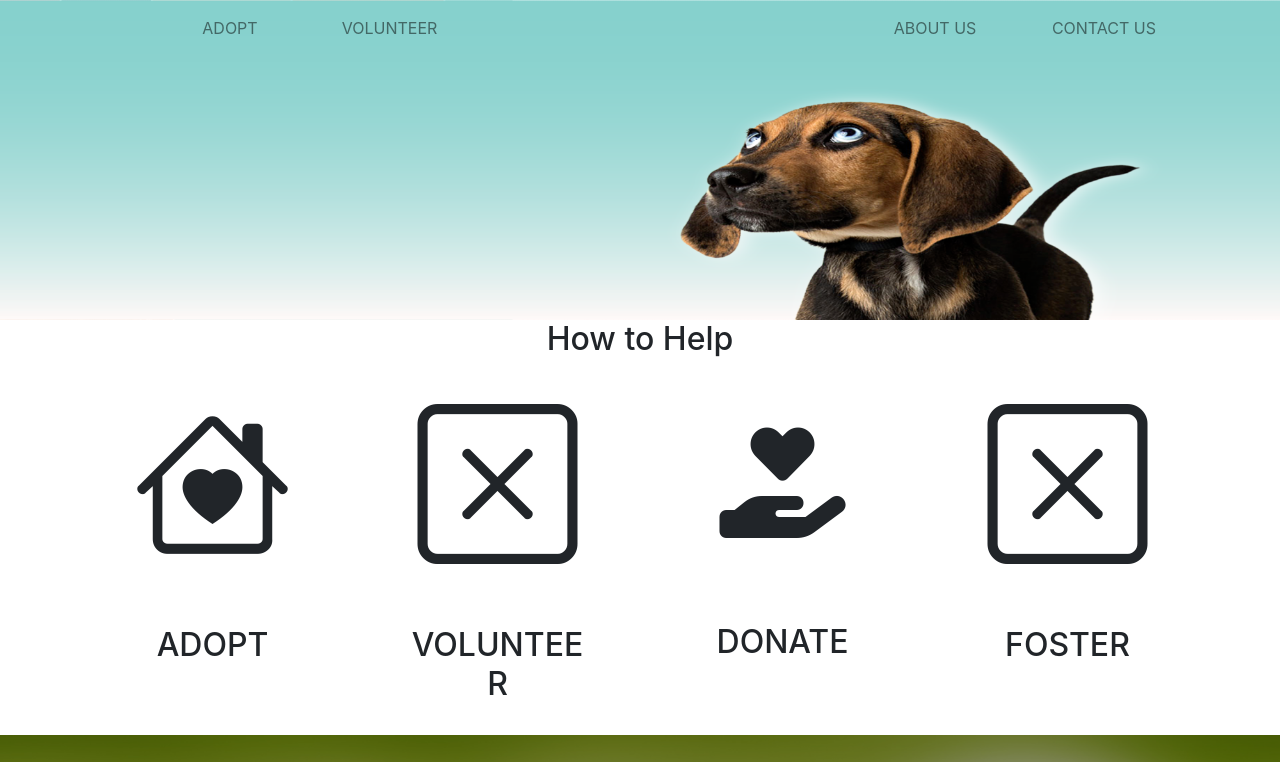
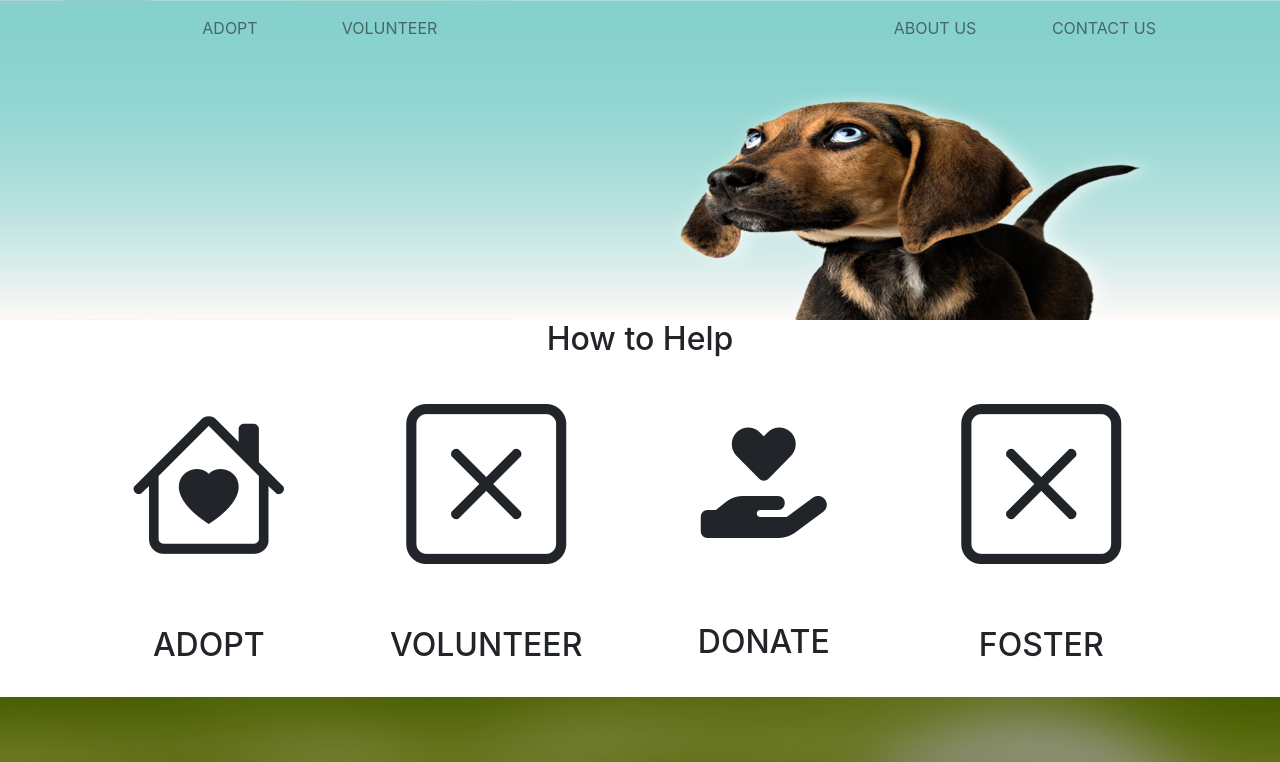
Before and after one commit to DNA21/rescue-portfolio-project, a website: page index.html in a window 1280 px wide. Shown: the top 762 px of the page. Drawn offline with nearby package versions, Linux system fonts and the light colour scheme.

Commit message:
Card positioning issue

```diff
--- a/index.html
+++ b/index.html
@@ -48,30 +48,38 @@
                 <h2 class="text-center">How to Help</h2>
             </div>
 
-            <div class="col-12">
-                <div class="card-deck">
-                    <div class="card col-3 border-0">
+
+
+                <div class="row row-cols-1 row-cols-sm-2 row-cols-md-4 col">
+                    <div class="col mx-auto">
+                        <div class="card border-0">
                             <i class="card-img-top bi-house-heart text-center" style="font-size: 10rem"></i>
                             <div class="card-body">
                                 <h2 class="card-title text-center">ADOPT</h2>
                             </div>
                         </div>
+                    </div>
 
-                    <div class="card col-3 border-0">
+                    <div class="col">
+                        <div class="card border-0">
                             <i class="card-img-top bi-x-square text-center" style="font-size: 10rem"></i>
                             <div class="card-body">
                                 <h2 class="card-title text-center">VOLUNTEER</h2>
                             </div>
                         </div>
+                    </div>
 
-                    <div class="card col-3 card-donate border-0">
+                    <div class="col">
+                        <div class="card card-donate border-0">
                             <i class="card-img-top fa fa-hand-holding-heart fa-7x text-center"></i>
                             <div class="card-body card-title-align">
                                 <h2 class="card-title text-center">DONATE</h2>
                             </div>
                         </div>
+                    </div>
 
-                    <div class="card col-3 border-0">
+                    <div class="col">
+                        <div class="card border-0">
                             <i class="card-img-top bi-x-square text-center" style="font-size: 10rem"></i>
                             <div class="card-body">
                                 <h2 class="card-title text-center">FOSTER</h2>
@@ -79,6 +87,8 @@
                         </div>
                     </div>
                 </div>
+
+
         </div>
     </div>
 
```
Lines whose indentation alone changed are shown as unchanged.
